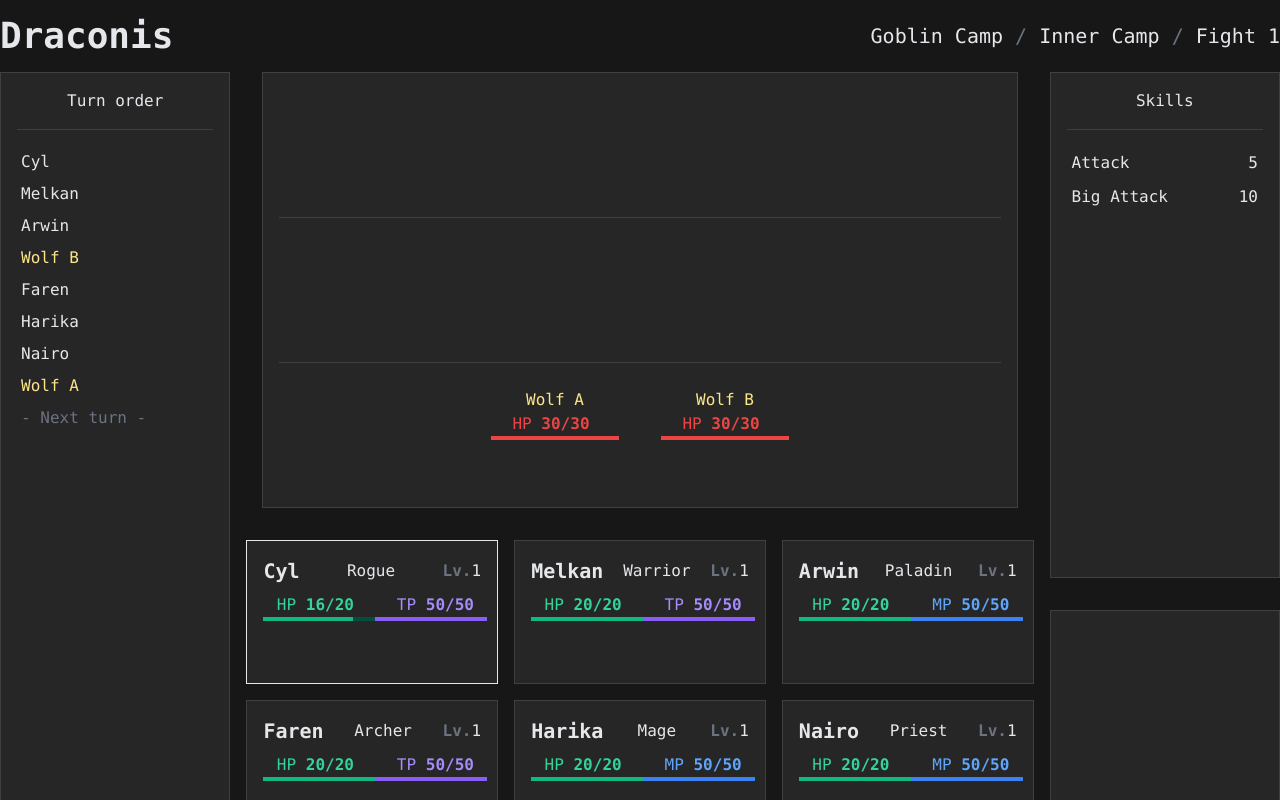
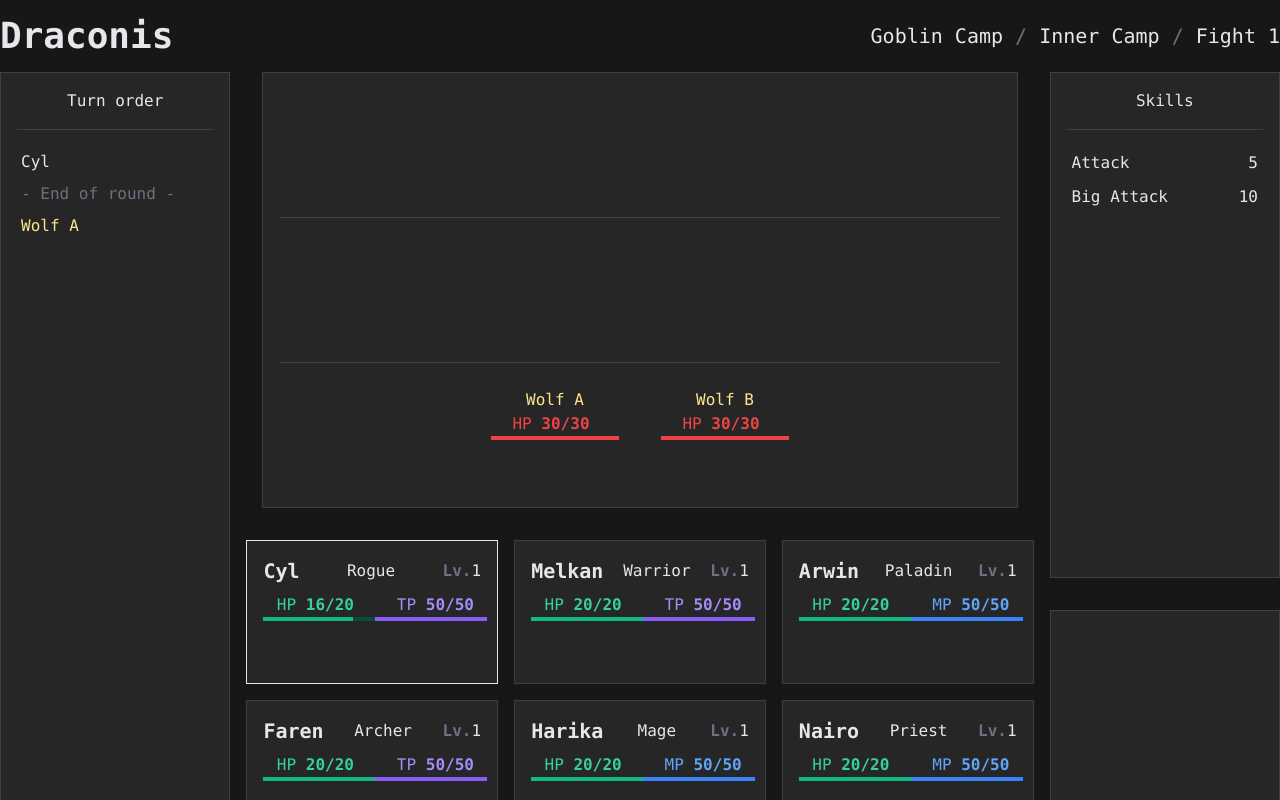
Before and after one commit to fbeaufume/draconis, an Angular app: page / in a window 1280 px wide. Shown: the top 800 px of the page. Built offline with nearby package versions, Linux system fonts and the light colour scheme.

Commit message:
Implemented the end of round

```diff
--- a/src/app/fight/fight.component.html
+++ b/src/app/fight/fight.component.html
@@ -10,9 +10,8 @@
     <hr class="border-gray-700 my-4">
 
     <p *ngFor="let creature of turnOrder.currentOrder; index as i" class="p-1"
-       [ngClass]="{ 'text-yellow-200': !creature.isCharacter }">
+       [ngClass]="{ 'text-yellow-200': creature.isEnemy(), 'text-gray-500': creature.isEndOfRound() }">
       {{ creature.name }}</p>
-    <p class="p-1 text-gray-500">- Next turn -</p>
   </div>
 
   <div class="col-span-3">
--- a/src/app/fight/fight.service.ts
+++ b/src/app/fight/fight.service.ts
@@ -11,6 +11,8 @@ export class FightService {
   pause: number = 1000;
 
   partyLocation: PartyLocation = new PartyLocation('Goblin Camp', 'Inner Camp', 'Fight 1');
+
+  round: number = 1;
 
   // Currently using the same skills for all characters
   skills: Skill[] = [
@@ -57,7 +59,7 @@ export class FightService {
 
   constructor() {
     this.logs.push(new Log(LogType.EnterZone, this.partyLocation.region, this.partyLocation.zone));
-    this.logs.push(new Log(LogType.StartFight, 1));
+    this.logs.push(new Log(LogType.StartRound, this.round));
 
     this.turnOrder = new TurnOrder(this.party, this.opposition);
 
@@ -70,17 +72,18 @@ export class FightService {
   processTurn() {
     const activeCreature: Creature = this.turnOrder.currentOrder[0];
 
-    if (activeCreature.isCharacter) {
+    if (activeCreature.isCharacter()) {
       this.activeCharacter = activeCreature as Character;
       this.fightStep = FightStep.SELECT_SKILL;
-    } else {
+    } else if (activeCreature.isEnemy()) {
       this.activeEnemy = activeCreature as Enemy;
       this.fightStep = FightStep.ENEMY_TURN;
 
-      // Process the enemy turn after a little pause
       window.setTimeout(() => {
         this.processEnemyTurnStep1(activeCreature as Enemy);
       }, this.pause);
+    } else {
+      this.processEndOfRound();
     }
   }
 
@@ -154,6 +157,20 @@ export class FightService {
   }
 
   /**
+   * Process the end of round, e.g. apply DOTs or HOTs.
+   */
+  processEndOfRound() {
+    // Currently there is nothing to do,
+    // but where there is, wait a while before doing it
+
+    // Start the next round
+    this.round++;
+    this.logs.push(new Log(LogType.StartRound, this.round));
+
+    this.processNextTurn();
+  }
+
+  /**
    * Process the next turn after some pauses.
    */
   processNextTurn() {
--- a/src/app/fight/log.model.ts
+++ b/src/app/fight/log.model.ts
@@ -5,7 +5,7 @@
  */
 export enum LogType {
   EnterZone,
-  StartFight,
+  StartRound,
   EnemyHit,
   CharacterHit,
 }
--- a/src/app/fight/model.ts
+++ b/src/app/fight/model.ts
@@ -47,12 +47,23 @@ export abstract class Creature {
   // maluses: string[] = [];
 
   protected constructor(
-    public  isCharacter: boolean,
     public name: string,
     public lifeMax: number
   ) {
     this.life = lifeMax;
     this.updateLifePercent();
+  }
+
+  isCharacter(): boolean {
+    return this instanceof Character;
+  }
+
+  isEnemy(): boolean {
+    return this instanceof Enemy;
+  }
+
+  isEndOfRound(): boolean {
+    return this instanceof EndOfRound;
   }
 
   updateLifePercent() {
@@ -80,7 +91,7 @@ export abstract class Creature {
 export class Enemy extends Creature {
 
   constructor(name: string, lifeMax: number, public damage: number) {
-    super(false, name, lifeMax);
+    super(name, lifeMax);
   }
 }
 
@@ -121,7 +132,7 @@ export class Character extends Creature {
     public energyMax: number,
     public skills: Skill[],
   ) {
-    super(true, name, lifeMax);
+    super(name, lifeMax);
 
     this.energy = energyMax;
     this.updateEnergyPercent();
@@ -157,6 +168,16 @@ export class Party {
 }
 
 /**
+ * A special creature only used to mark the end of a round in thr turn order panel.
+ */
+export class EndOfRound extends Creature {
+
+  constructor() {
+    super("- End of round -", 0);
+  }
+}
+
+/**
  * The action order of characters and enemies during a turn.
  */
 export class TurnOrder {
@@ -181,12 +202,15 @@ export class TurnOrder {
     // Initialize the current turn order
     this.currentOrder.push(opposition.row1Enemies[0]);
     this.currentOrder.push(party.row1Characters[0]);
-    this.currentOrder.push(party.row1Characters[1]);
-    this.currentOrder.push(party.row1Characters[2]);
-    this.currentOrder.push(opposition.row1Enemies[1]);
-    this.currentOrder.push(party.row2Characters[0]);
-    this.currentOrder.push(party.row2Characters[1]);
-    this.currentOrder.push(party.row2Characters[2]);
+    // this.currentOrder.push(party.row1Characters[1]);
+    // this.currentOrder.push(party.row1Characters[2]);
+    // this.currentOrder.push(opposition.row1Enemies[1]);
+    // this.currentOrder.push(party.row2Characters[0]);
+    // this.currentOrder.push(party.row2Characters[1]);
+    // this.currentOrder.push(party.row2Characters[2]);
+
+    // Add a special creature to mark the end of round
+    this.currentOrder.push(new EndOfRound())
   }
 
   private static shuffle(array: Creature[]) {
```
